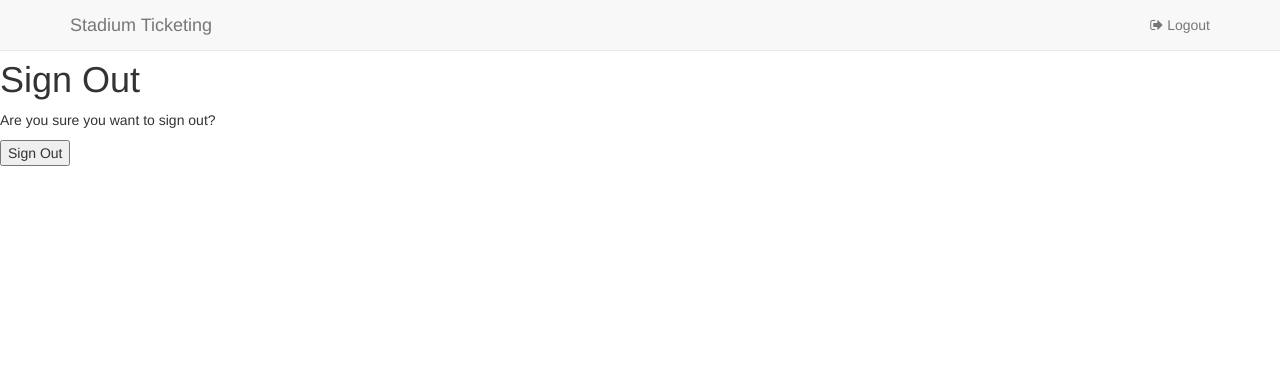
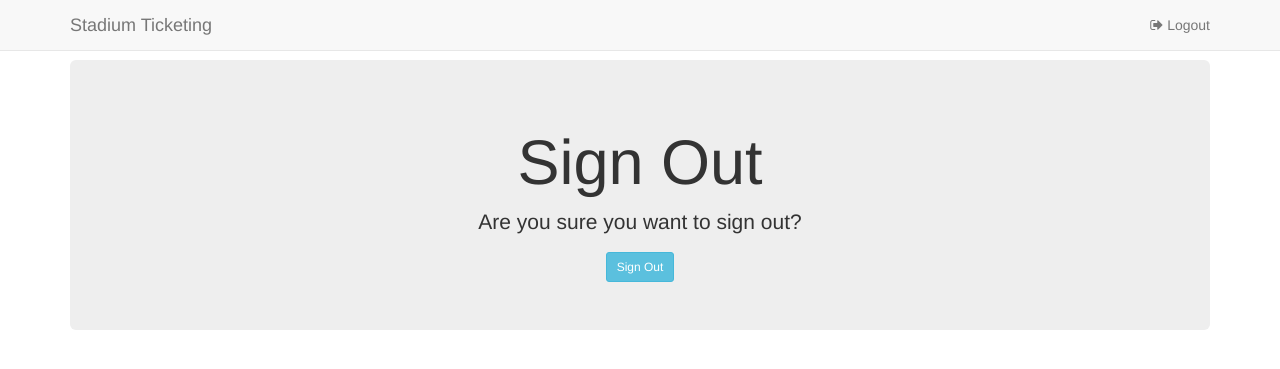
Before and after one commit to biletnam/StadiumTicketing, a Django app: page /accounts/logout/ in a window 1280 px wide. Shown: the top 369 px of the page. Run offline with Django 3.2, Linux system fonts and the light colour scheme; the visitor is signed in with stand-in values (Sample User, id 1); parts of the project's set-up code (start-up, migrations or seed data) failed here and were passed over; some libraries are stand-ins or nearby versions.

Commit message:
Update css styling

```diff
--- a/allauth/templates/account/logout.html
+++ b/allauth/templates/account/logout.html
@@ -5,6 +5,9 @@
 {% block head_title %}{% trans "Sign Out" %}{% endblock %}
 
 {% block content %}
+
+    <div class="container">
+        <div class="jumbotron text-center logout">
             <h1>{% trans "Sign Out" %}</h1>
 
             <p>{% trans 'Are you sure you want to sign out?' %}</p>
@@ -14,8 +17,9 @@
                 {% if redirect_field_value %}
                     <input type="hidden" name="{{ redirect_field_name }}" value="{{ redirect_field_value }}"/>
                 {% endif %}
-  <button type="submit">{% trans 'Sign Out' %}</button>
+                <button class="btn btn-info btn-sm" type="submit">{% trans 'Sign Out' %}</button>
             </form>
-
+        </div>
+    </div>
 
 {% endblock %}
```
Lines whose indentation alone changed are shown as unchanged.
